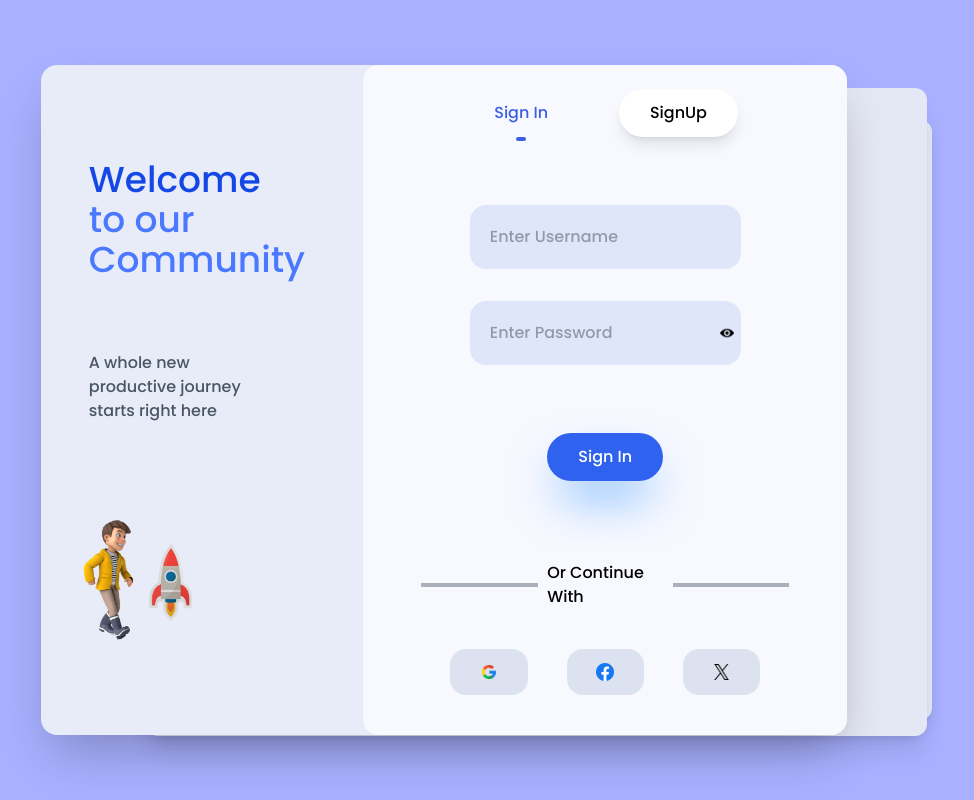
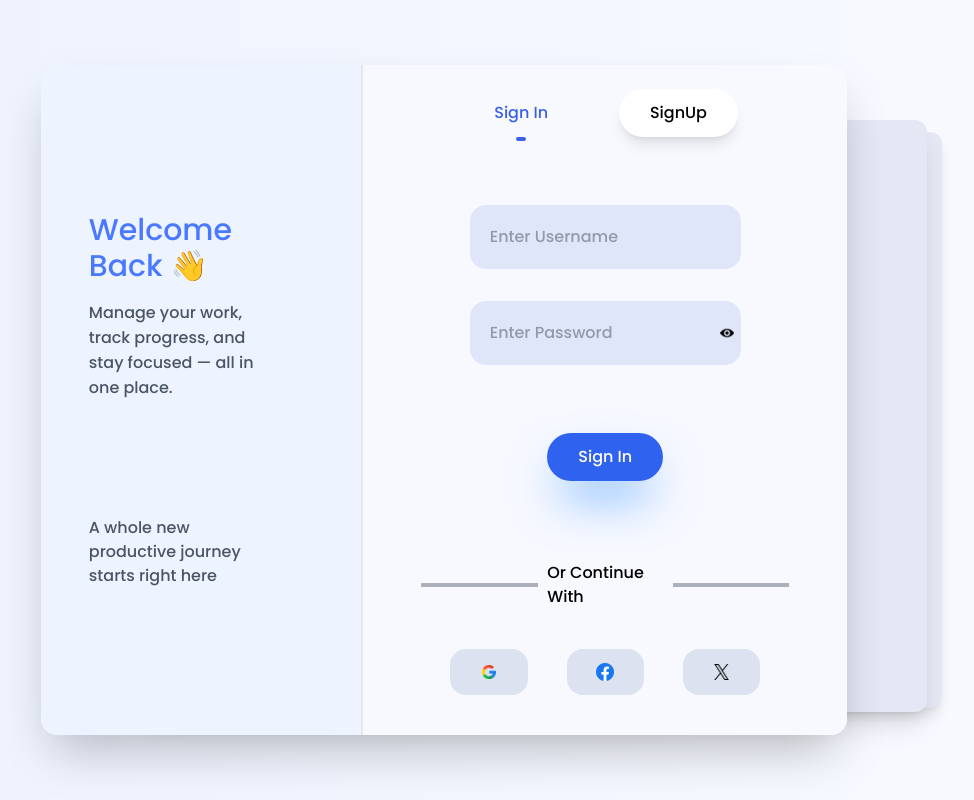
Before and after one commit to Prateek-Shar/Dashboard_Frontend, a React (Vite) app: page / in a window 1280 px wide. Shown: the whole page, without its empty margins (202-1176 px from the left). Built offline with nearby package versions, Linux system fonts and the light colour scheme.

Commit message:
Changes in Login section

```diff
--- a/src/Pages/Login_Register.tsx
+++ b/src/Pages/Login_Register.tsx
@@ -30,25 +30,29 @@ const Login_Register = () => {
 
     return (
 
-        <div className="xl:w-screen xl:h-screen bg-[#a8b0ff] flex justify-center items-center ml:w-full ml:h-screen ml:justify-normal mm:w-full mm:h-full mm:justify-normal mm:py-13">
+        <div className="xl:w-screen xl:h-screen gradient-background flex justify-center items-center ml:w-full ml:h-screen ml:justify-normal mm:w-full mm:h-full mm:justify-normal mm:py-13">
 
             <div className="w-[90%] flex justify-center items-center">
 
-                <div className="absolute xl:top-30 xl:left-82 xl:w-[63%] xl:h-[75%] bg-[#e4e7f4] rounded-xl shadow-lg z-0 ml:top-23 ml:left-3 ml:w-[88%] ml:h-[80%] mm:top-23 mm:left-3 mm:w-[88%] mm:h-[80%]" />
-                <div className="absolute xl:top-22 xl:left-87 xl:w-[61%] xl:h-[81%] bg-[#e4e7f4] rounded-xl shadow-xl z-10 ml:top-22 ml:left-5 ml:w-[87%] ml:h-[81%] mm:top-22 mm:left-5 mm:w-[87%] mm:h-[81%]" />
+                <div className="absolute xl:top-33 xl:left-78 xl:w-[65%] xl:h-[72%] bg-[#e4e7f4] rounded-xl shadow-lg z-0 ml:top-23 ml:left-3 ml:w-[88%] ml:h-[80%] mm:top-23 mm:left-3 mm:w-[88%] mm:h-[80%]" />
+                <div className="absolute xl:top-30 xl:left-87 xl:w-[61%] xl:h-[74%] bg-[#e4e7f4] rounded-xl shadow-xl z-10 ml:top-22 ml:left-5 ml:w-[87%] ml:h-[81%] mm:top-22 mm:left-5 mm:w-[87%] mm:h-[81%]" />
 
 
-                <div className="relative z-20 xl:ml-35 xl:w-[70%] xl:h-[90%] rounded-2xl shadow-2xl flex bg-[#e8ecf8] ml:w-[95%] ml:ml-5 mm:ml-5 mm:w-[95%]">
+                <div className="relative z-20 xl:ml-35 xl:w-[70%] xl:h-[90%] rounded-2xl shadow-2xl flex bg-[#F1F5F9] ml:w-[95%] ml:ml-5 mm:ml-5 mm:w-[95%]">
 
-                    <div className="xl:w-[40%] p-10 xl:flex flex-col justify-evenly ml:hidden mm:hidden">
+                    <div className="xl:w-[40%] p-10 xl:flex flex-col justify-evenly ml:hidden mm:hidden bg-[#EEF4FF] rounded-l-2xl border-r-2 border-[#E5E7EB]">
                         <div className="w-[80%]">
-                            <h1 className="font-Poppins text-[#4a79ff] p-2 text-4xl"><span className="text-blue-700 font-Poppins">Welcome</span> to our Community</h1>
+                            <h1 className="font-Poppins text-[#4a79ff] p-2 text-3xl">Welcome Back 👋</h1>
+                            <div className="mt-2 px-2">
+                                <span className="font-Poppins text-gray-600 py-1">Manage your work, track progress, and stay focused — all in one place.</span>
+                            </div>
                         </div>
 
                         <div className="w-[70%] mt-2">
                             <p className="text-gray-600 p-2 font-Poppins">A whole new productive journey starts right here</p>
                         </div>
-                        <div className="w-[50%] flex mt-10">
+
+                        {/* <div className="w-[50%] flex mt-10">
                             <div className="w-[50%]">
                                 <img src={human} />
                             </div>
@@ -56,12 +60,12 @@ const Login_Register = () => {
                             <div className="w-[50%] flex justify-center items-center">
                                 <img src={rocket}/>
                             </div>
-                        </div>
+                        </div> */}
                     </div>
 
                     <UserProvider>
                         {handleDefault && (
-                        <div className="xl:w-[60%] bg-[#f8f9ff] rounded-2xl flex flex-col items-center ml:w-full mm:w-full">
+                        <div className="xl:w-[60%] bg-[#f8f9ff] rounded-r-2xl flex flex-col items-center ml:w-full mm:w-full">
                             <Login_Head onSwitch={handleToggleToSignupPage} />
                             <Login_form />
                         </div>
--- a/src/index.css
+++ b/src/index.css
@@ -107,3 +107,7 @@ input[type="number"]::-webkit-inner-spin-button {
   -webkit-appearance: none;
   margin: 0;
 }
+
+.gradient-background {
+  background: linear-gradient(to right ,  #EEF2FF, #F8FAFF);
+}
```
